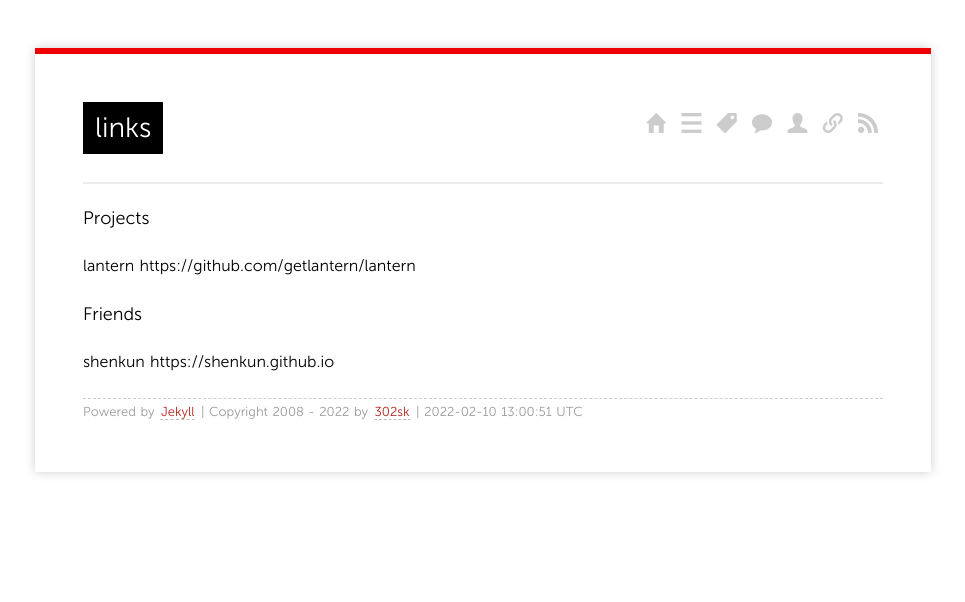
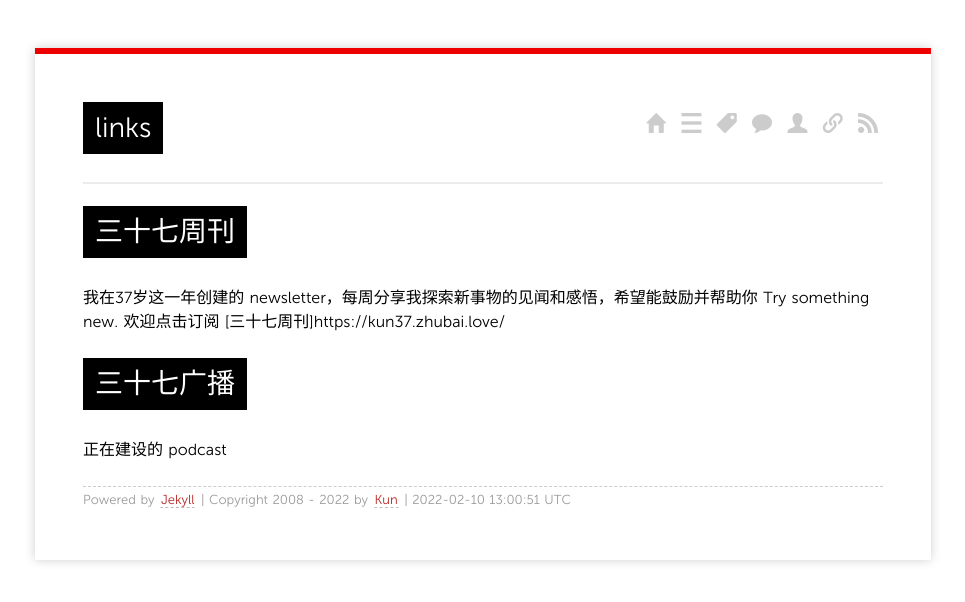
Before and after one commit to 302sk/302sk.github.io, a Jekyll site: the page built from links/index.md, in a window 1280 px wide. Shown: the top 602 px of the page, without its empty margins (157-1122 px from the left). Built offline with Jekyll 4.4.1, drawn with Linux system fonts in a browser that asks for light colours; Markdown is read by kramdown in place of the engine named in the settings; comment, search, counter and statistics services are not loaded.

Commit message:
change some content of the blog

```diff
--- a/_config.yml
+++ b/_config.yml
@@ -2,7 +2,7 @@ markdown: redcarpet
 redcarpet:
   extensions: ["fenced_code_blocks", "tables", "highlight", "with_toc_data", "strikethrough", "underline", "autolink"]
 permalink: /:year/:month/:title/
-url: http://302sk.github.com
-author: 302sk
+url: http://302sk.github.io
+author: kun
 pygments: true
 paginate: 24
--- a/_layouts/default.html
+++ b/_layouts/default.html
@@ -37,7 +37,7 @@
       </div>
 
     <footer>
-        <p><small>Powered by <a href="https://github.com/mojombo/jekyll">Jekyll</a> | Copyright 2008 - {{site.time | date:"%Y"}} by <a href="http://302sk.github.com/about/">302sk</a> | <span class="label label-info">{{site.time | date:"%Y-%m-%d %H:%M:%S %Z"}}</span></small></p>
+        <p><small>Powered by <a href="https://github.com/mojombo/jekyll">Jekyll</a> | Copyright 2008 - {{site.time | date:"%Y"}} by <a href="http://302sk.github.com/about/">Kun</a> | <span class="label label-info">{{site.time | date:"%Y-%m-%d %H:%M:%S %Z"}}</span></small></p>
     </footer>
 
     </div>
--- a/_layouts/post.html
+++ b/_layouts/post.html
@@ -7,7 +7,7 @@ layout: default
 </section>
 <section class="meta">
 <span class="author">
-  <a href="http://302sk.github.com">{{ site.author }}</a>
+  <a href="http://">{{ site.author }}</a>
 </span>
 <span class="time">
   /
--- a/links/index.md
+++ b/links/index.md
@@ -4,8 +4,9 @@ layout: page
 comments: yes
 ---
 
-###Projects
-lantern  https://github.com/getlantern/lantern
+# 三十七周刊
+我在37岁这一年创建的 newsletter，每周分享我探索新事物的见闻和感悟，希望能鼓励并帮助你 Try something new. 欢迎点击订阅  [三十七周刊]https://kun37.zhubai.love/
 
-###Friends
-shenkun  https://shenkun.github.io
+
+# 三十七广播
+正在建设的 podcast
```
Also changed, not shown: about/index.md (+2 -1 lines), guestbook/index.md (+3 -1 lines).
